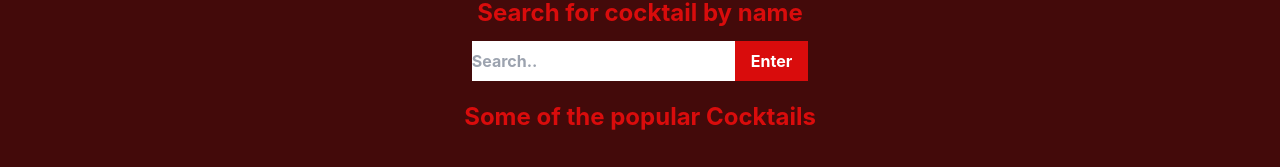
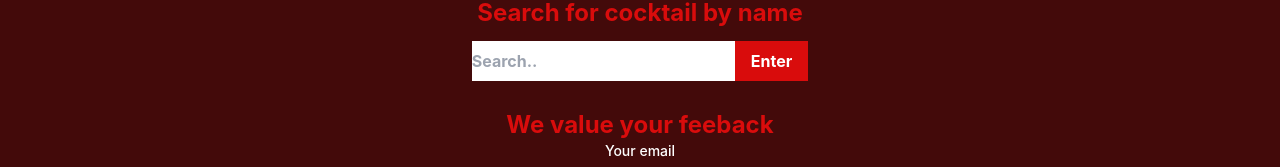
Before and after one commit to elizabethvera-atieno/Cocktail-USpace, a React (Create React App) app: page / in a window 1280 px wide. Shown: the part 515-682 px from the top of the page. Built offline with nearby package versions, Linux system fonts and the light colour scheme.

Commit message:
set default

```diff
--- a/src/Components/Search.js
+++ b/src/Components/Search.js
@@ -1,5 +1,5 @@
 import React from "react";
-import Cards from "./Cards";
+// import Cards from "./Cards";
 import { useState } from "react";
 
 function Search(){
@@ -24,7 +24,7 @@ function Search(){
             <input className="focus:bg-blue py-2" type="text" placeholder="Search.." name="search" onChange={(e) => setName(e.target.value)} value={name}/>
             <button className="bg-textcolor text-white hover:bg-sky-700 w-5xl px-4 py-2" type="submit">Enter</button>
             </form>
-            <Cards/>
+            {/* <Cards/> */}
         </div>
     )
 }
```
